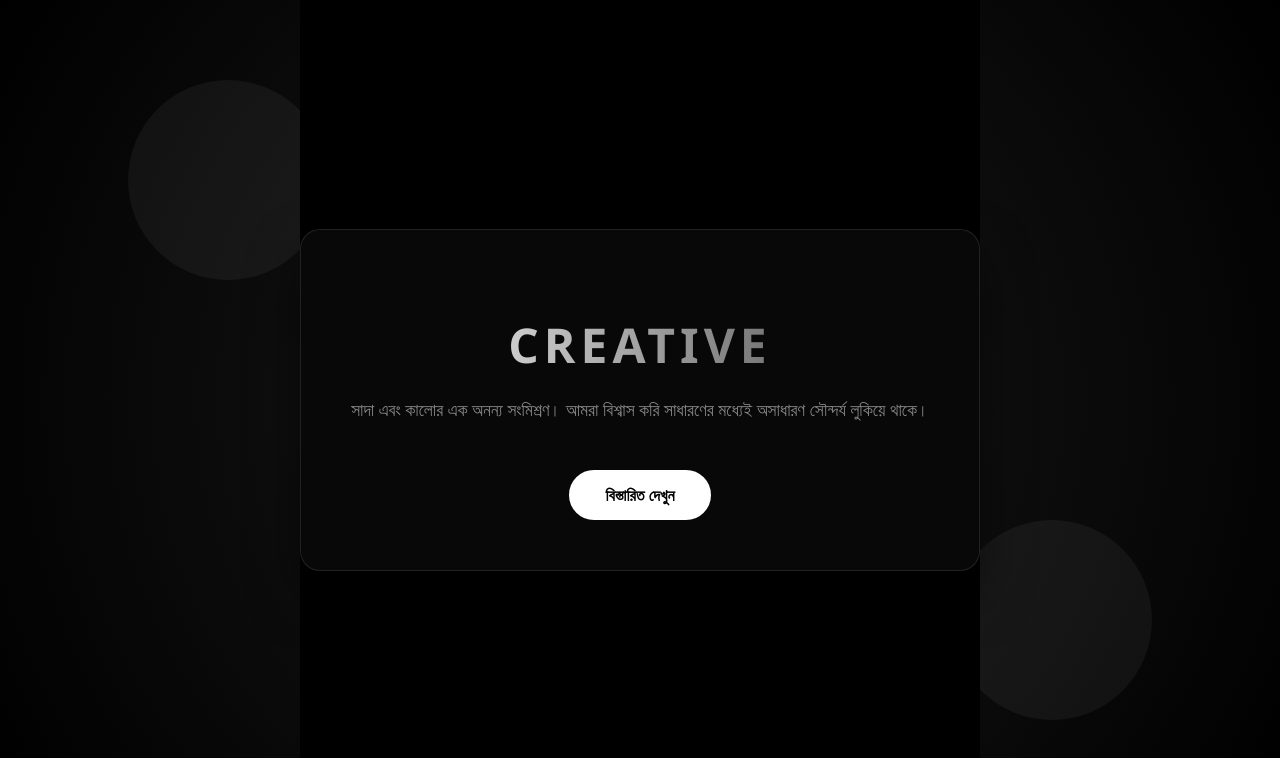
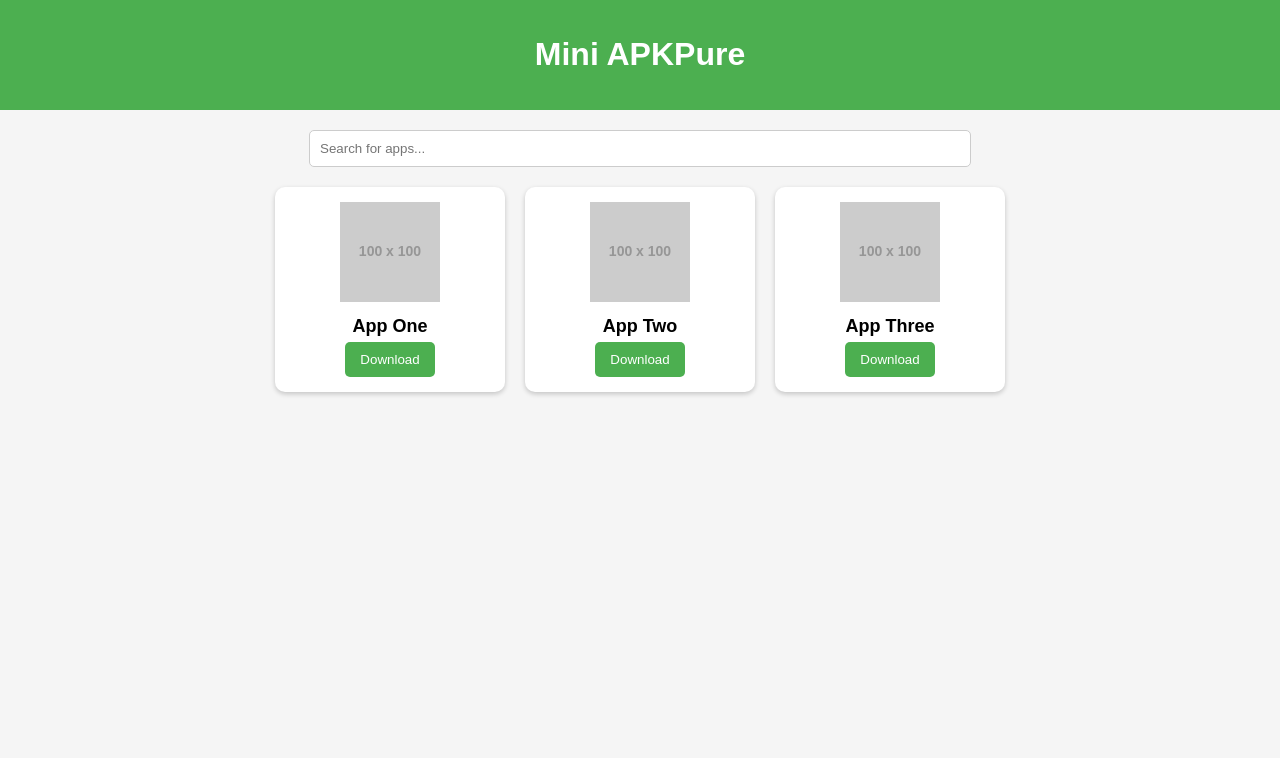
Before and after one commit to ferozhosen/techz, a plain HTML site: page index.html in a window 1280 px wide. Drawn offline with Linux system fonts and the light colour scheme; placeholder pictures from the web are drawn by us.

Commit message:
Update index.html for language and layout changes

```diff
--- a/index.html
+++ b/index.html
@@ -1,104 +1,95 @@
 <!DOCTYPE html>
-<html lang="bn">
+<html lang="en">
 <head>
     <meta charset="UTF-8">
     <meta name="viewport" content="width=device-width, initial-scale=1.0">
-    <title>ইউনিক ব্ল্যাক & হোয়াইট সাইট</title>
+    <title>Mini APKPure</title>
     <style>
-        /* বেসিক স্টাইল */
-        body, html {
+        body {
+            font-family: Arial, sans-serif;
             margin: 0;
             padding: 0;
-            font-family: 'Segoe UI', Tahoma, Geneva, Verdana, sans-serif;
-            background-color: #000; /* কালো ব্যাকগ্রাউন্ড */
-            color: #fff;
-            height: 100vh;
+            background-color: #f5f5f5;
+        }
+        header {
+            background-color: #4CAF50;
+            color: white;
+            padding: 15px;
+            text-align: center;
+        }
+        .search-bar {
+            text-align: center;
+            margin: 20px 0;
+        }
+        .search-bar input {
+            padding: 10px;
+            width: 50%;
+            border-radius: 5px;
+            border: 1px solid #ccc;
+        }
+        .app-list {
             display: flex;
-            align-items: center;
+            flex-wrap: wrap;
             justify-content: center;
+            gap: 20px;
+            padding: 0 20px;
         }
-
-        /* ব্যাকগ্রাউন্ডের জন্য হালকা শ্যাডোর খেলা */
-        .bg-gradient {
-            position: fixed;
-            top: 0;
-            left: 0;
-            width: 100%;
-            height: 100%;
-            background: radial-gradient(circle at 50% 50%, #1a1a1a 0%, #000 100%);
-            z-index: -1;
+        .app-card {
+            background-color: white;
+            border-radius: 10px;
+            width: 200px;
+            box-shadow: 0 2px 5px rgba(0,0,0,0.2);
+            text-align: center;
+            padding: 15px;
         }
-
-        /* মেইন কার্ড */
-        .container {
-            text-align: center;
-            padding: 50px;
-            border: 1px solid rgba(255, 255, 255, 0.1);
-            background: rgba(255, 255, 255, 0.03);
-            backdrop-filter: blur(10px);
-            border-radius: 20px;
-            box-shadow: 0 25px 50px rgba(0,0,0,0.5);
-            max-width: 600px;
+        .app-card img {
+            width: 100px;
+            height: 100px;
         }
-
-        h1 {
-            font-size: 3rem;
-            margin-bottom: 10px;
-            letter-spacing: 5px;
-            text-transform: uppercase;
-            background: linear-gradient(to right, #fff, #444);
-            -webkit-background-clip: text;
-            -webkit-text-fill-color: transparent;
+        .app-card h3 {
+            font-size: 18px;
+            margin: 10px 0 5px;
         }
-
-        p {
-            font-size: 1.1rem;
-            color: #888;
-            line-height: 1.6;
+        .app-card button {
+            padding: 10px 15px;
+            background-color: #4CAF50;
+            color: white;
+            border: none;
+            border-radius: 5px;
+            cursor: pointer;
         }
-
-        /* ইউনিক বাটন */
-        .btn {
-            margin-top: 30px;
-            display: inline-block;
-            padding: 12px 35px;
-            background-color: #fff;
-            color: #000;
-            text-decoration: none;
-            font-weight: bold;
-            border-radius: 50px;
-            transition: all 0.3s ease;
-            border: 2px solid #fff;
-        }
-
-        .btn:hover {
-            background-color: transparent;
-            color: #fff;
-            box-shadow: 0 0 20px rgba(255, 255, 255, 0.4);
-        }
-
-        /* ডেকোরেশন এলিমেন্ট */
-        .circle {
-            position: absolute;
-            width: 200px;
-            height: 200px;
-            background: rgba(255, 255, 255, 0.05);
-            border-radius: 50%;
-            z-index: -1;
+        .app-card button:hover {
+            background-color: #45a049;
         }
     </style>
 </head>
 <body>
 
-    <div class="bg-gradient"></div>
-    <div class="circle" style="top: 10%; left: 10%;"></div>
-    <div class="circle" style="bottom: 10%; right: 10%;"></div>
+<header>
+    <h1>Mini APKPure</h1>
+</header>
 
-    <div class="container">
-        <h1>CREATIVE</h1>
-        <p>সাদা এবং কালোর এক অনন্য সংমিশ্রণ। আমরা বিশ্বাস করি সাধারণের মধ্যেই অসাধারণ সৌন্দর্য লুকিয়ে থাকে।</p>
-        <a href="#" class="btn">বিস্তারিত দেখুন</a>
+<div class="search-bar">
+    <input type="text" placeholder="Search for apps...">
+</div>
+
+<div class="app-list">
+    <div class="app-card">
+        <img src="https://via.placeholder.com/100" alt="App 1">
+        <h3>App One</h3>
+        <button>Download</button>
     </div>
+    <div class="app-card">
+        <img src="https://via.placeholder.com/100" alt="App 2">
+        <h3>App Two</h3>
+        <button>Download</button>
+    </div>
+    <div class="app-card">
+        <img src="https://via.placeholder.com/100" alt="App 3">
+        <h3>App Three</h3>
+        <button>Download</button>
+    </div>
+</div>
 
 </body>
 </html>
```
